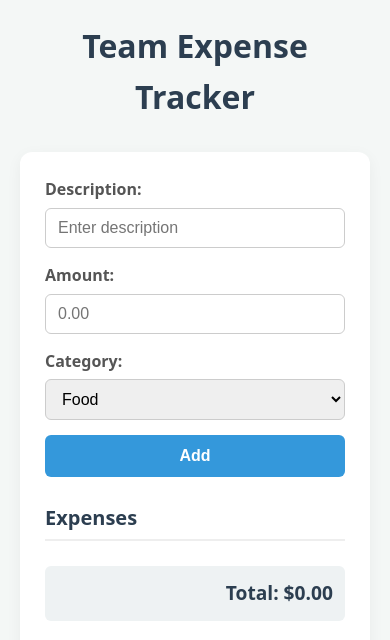
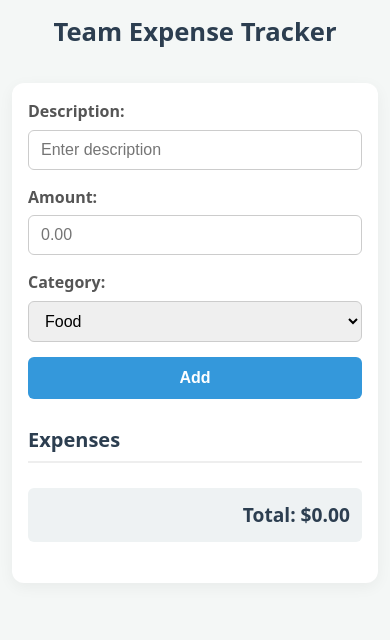
Before and after one commit to knoweb-dev/team-expense-tracker-activity, a website with bundled scripts: page index.html in a window 390 px wide. Built offline with nearby package versions, Linux system fonts and the light colour scheme.

```diff
--- a/styles.css
+++ b/styles.css
@@ -26,6 +26,7 @@
 
 main {
   max-width: 600px;
+  width: 100%;
   margin: 0 auto;
   background: #ffffff;
   padding: 25px;
@@ -56,7 +57,7 @@
   border: 1px solid #ccc;
   border-radius: 6px;
   font-size: 1rem;
-  transition: border-color 0.2s;
+  transition: border-color 0.2s, box-shadow 0.2s;
 }
 
 #expense-form input:focus,
@@ -70,7 +71,7 @@
   width: 100%;
   padding: 12px;
   background-color: #3498db;
-  color: white;
+  color: #ffffff;
   border: none;
   border-radius: 6px;
   font-size: 1rem;
@@ -119,3 +120,18 @@
   padding: 12px;
   border-radius: 6px;
 }
+
+/* Phone-width responsiveness */
+@media (max-width: 480px) {
+  body {
+    padding: 12px;
+  }
+
+  main {
+    padding: 16px;
+  }
+
+  header h1 {
+    font-size: 1.6rem;
+  }
+}
```
Also changed, not shown: index.html (+3 -0 lines).
